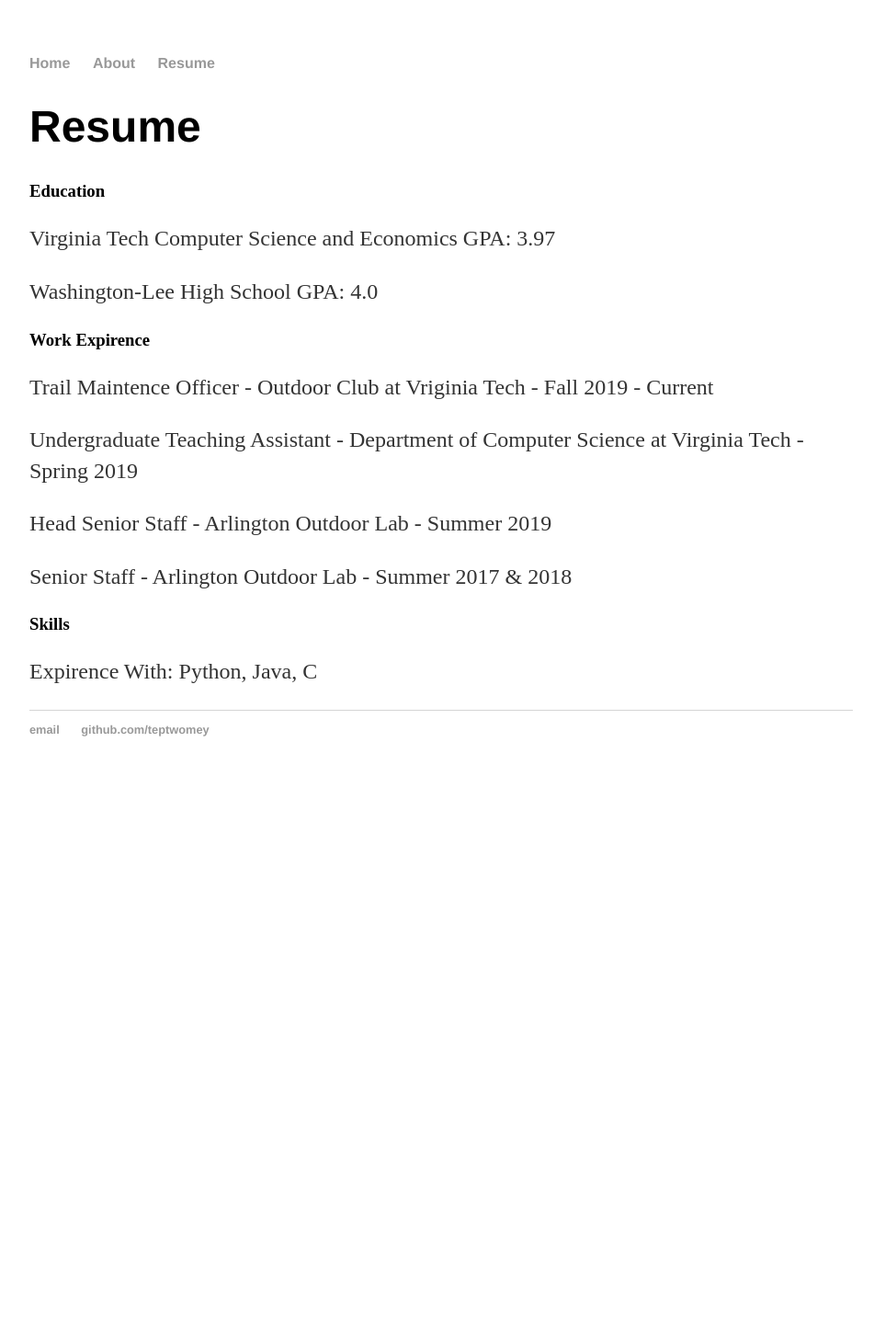
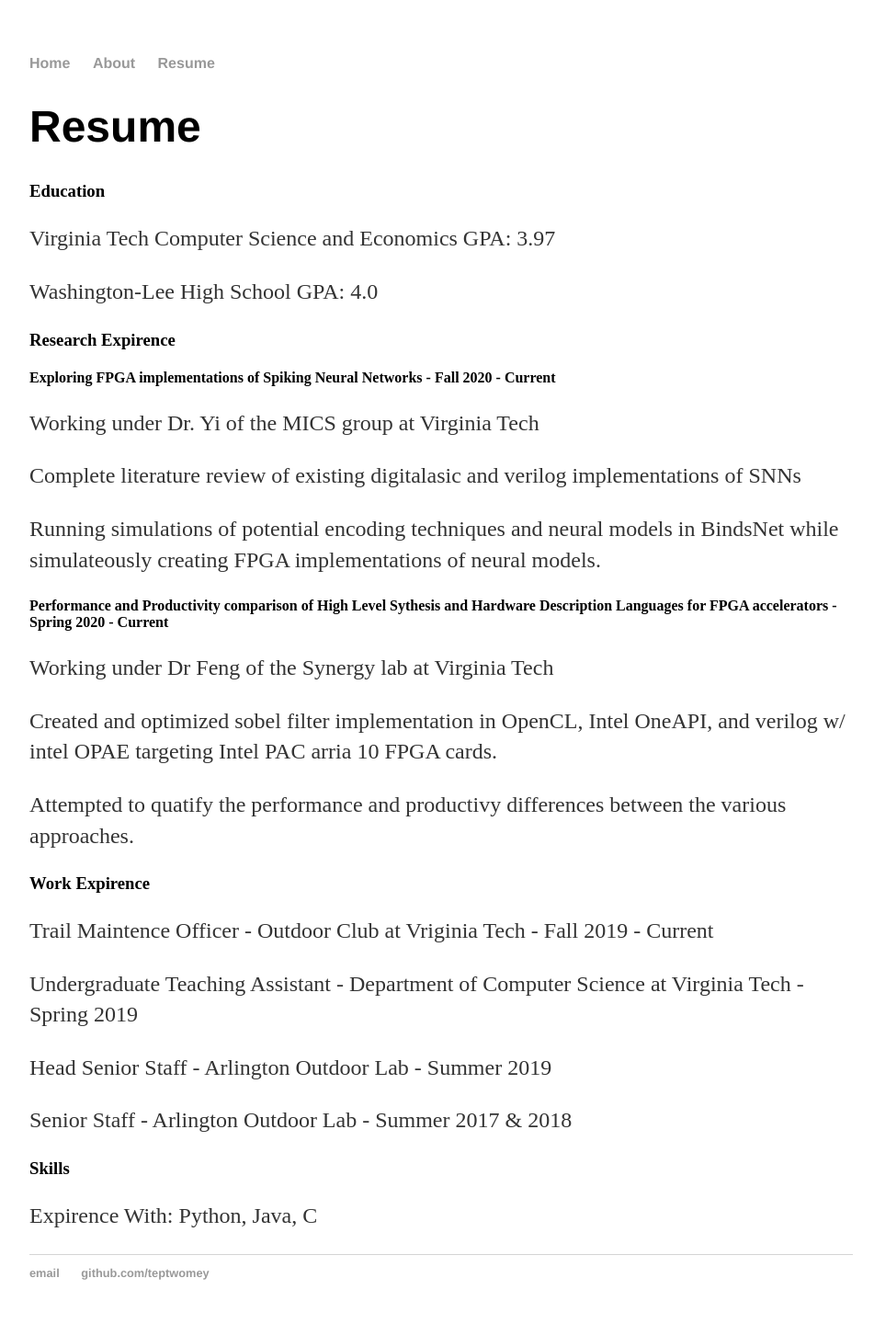
Before and after one commit to teptwomey/teptwomey.github.io, a Jekyll site: the page built from resume/index.html, in a window 1280 px wide. Shown: the whole page at 92% size, without its empty margins (160-1111 px from the left). Built offline with Jekyll 4.4.1, drawn with Linux system fonts in a browser that asks for light colours; before the commit the page ends 900 px from its top, so only the background shows below that.

Commit message:
Update index.html

```diff
--- a/resume/index.html
+++ b/resume/index.html
@@ -7,9 +7,18 @@ title: Tom Twomey - Resume
   <h3>Education</h3>
   <p>Virginia Tech Computer Science and Economics GPA: 3.97</p>
   <p>Washington-Lee High School GPA: 4.0</p>
+  <h3>Research Expirence</h3>
+	<h4>Exploring FPGA implementations of Spiking Neural Networks - Fall 2020 - Current</h4>
+	<p>Working under Dr. Yi of the  MICS group at Virginia Tech</p>
+	<p>Complete literature review of existing digitalasic and verilog implementations of SNNs</p>
+	<p>Running simulations of potential encoding techniques and neural models in BindsNet while simulateously creating FPGA implementations of neural models.</p>
+	<h4>Performance and Productivity comparison of High Level Sythesis and Hardware Description Languages for FPGA accelerators - Spring 2020 - Current</h4>
+	<p>Working under Dr Feng of the Synergy lab at Virginia Tech</p>
+	<p>Created and optimized sobel filter implementation in OpenCL, Intel OneAPI, and verilog w/ intel OPAE targeting Intel PAC arria 10 FPGA cards.</p>
+	<p>Attempted to quatify the performance and productivy differences between the various approaches.</p>
   <h3>Work Expirence</h3>
   <p>Trail Maintence Officer - Outdoor Club at Vriginia Tech - Fall 2019 - Current</p>
-	<p>Undergraduate Teaching Assistant - Department of Computer Science at Virginia Tech - Spring 2019</p>
+  <p>Undergraduate Teaching Assistant - Department of Computer Science at Virginia Tech - Spring 2019</p>
   <p>Head Senior Staff - Arlington Outdoor Lab - Summer 2019</p>
   <p>Senior Staff - Arlington Outdoor Lab - Summer 2017 & 2018</p>
   <h3>Skills</h3>
```
